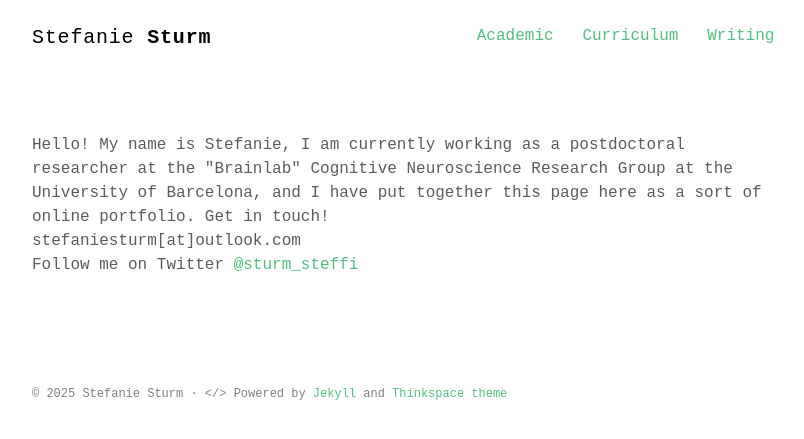
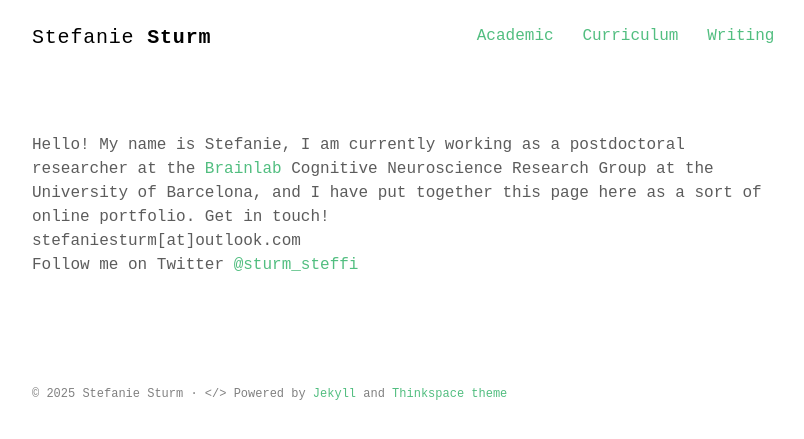
Before and after one commit to stefaniesturm/stefaniesturm.github.io, a Jekyll site: the page built from index.html, in a window 1280 px wide. Shown: the top 439 px of the page, without its empty margins (232-1036 px from the left). Built offline with Jekyll 4.4.1, drawn with Linux system fonts in a browser that asks for light colours; some web fonts are replaced; part of the change alters nothing that is shown.

```diff
--- a/_includes/intro.html
+++ b/_includes/intro.html
@@ -3,7 +3,7 @@
     <p class="lead" >
     <p class="lead" style="font-size:100%;">
       <small>
-        Hello! My name is Stefanie, I am currently working as a postdoctoral researcher at the "Brainlab" Cognitive Neuroscience Research Group at the University of Barcelona, and I have put together this page here as a sort of online portfolio. Get in touch!
+        Hello! My name is Stefanie, I am currently working as a postdoctoral researcher at the  <a href="http://www.ub.edu/brainlab/" target="_blank">Brainlab</a> Cognitive Neuroscience Research Group at the University of Barcelona, and I have put together this page here as a sort of online portfolio. Get in touch!
       </small>
       <br>
       <small> stefaniesturm[at]outlook.com </small>
```
